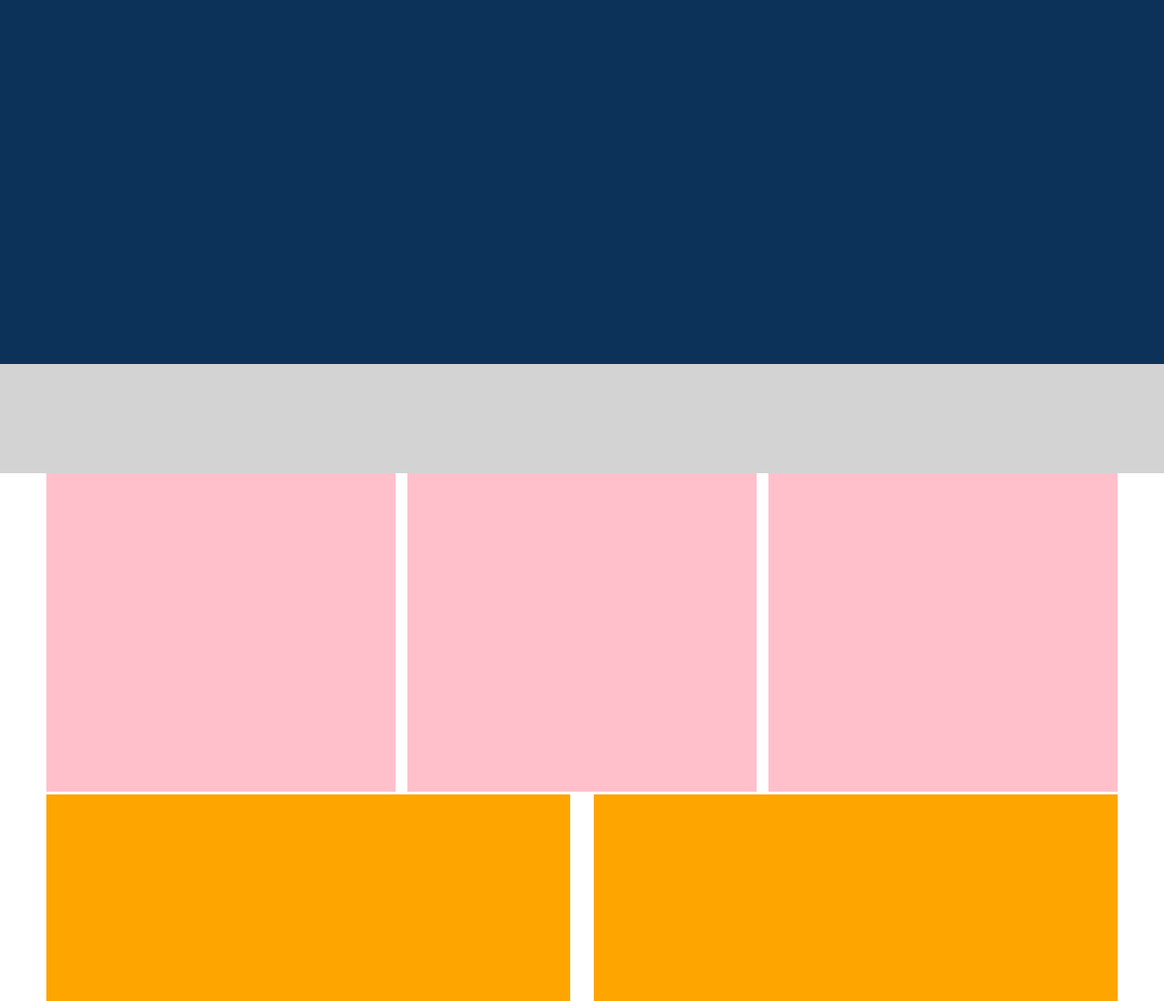
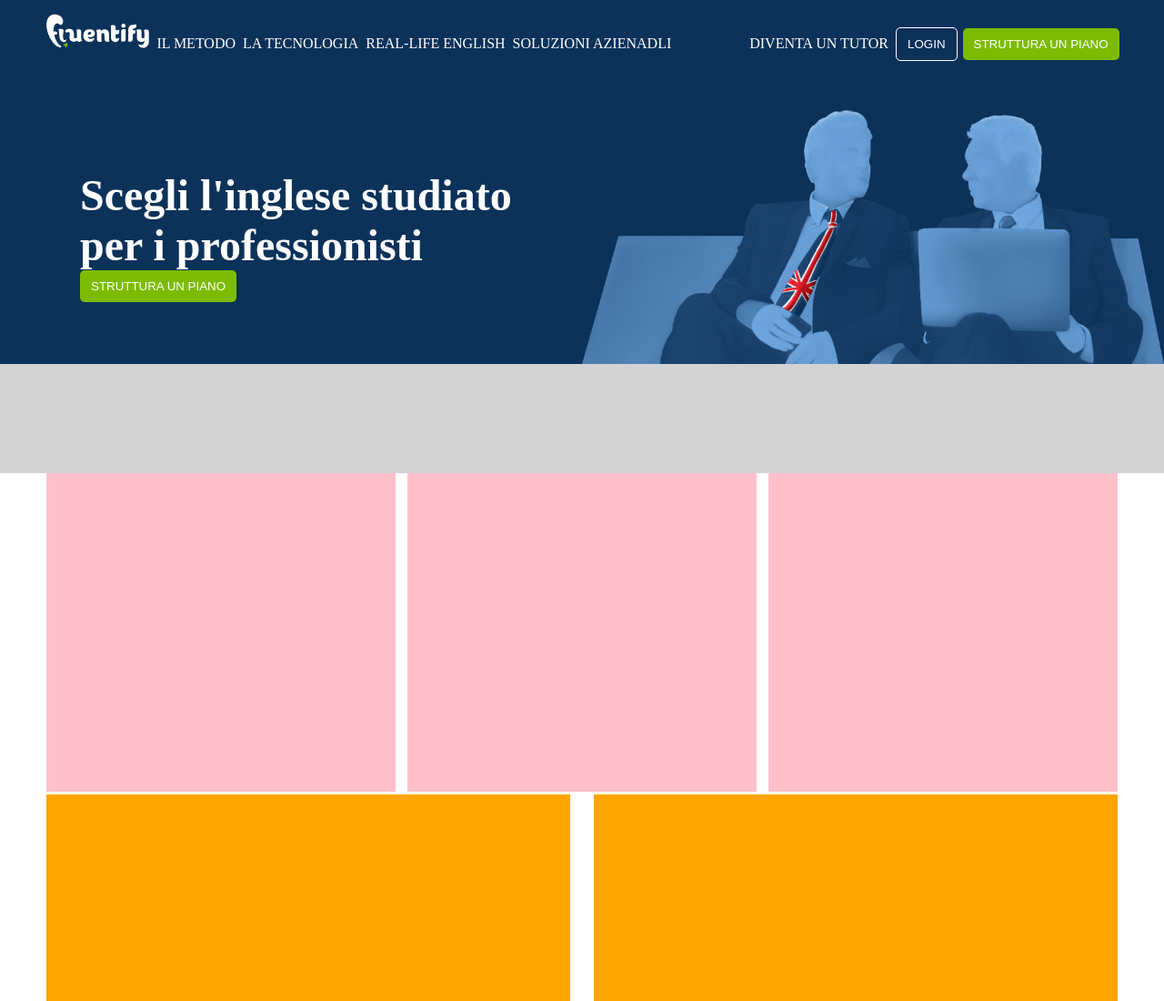
Before and after one commit to Stefanopa87/htmlcss-fluentify, a plain HTML site: page index.html in a window 1280 px wide. Shown: the top 1100 px of the page at 91% size. Drawn offline with Linux system fonts and the light colour scheme.

Commit message:
header done

```diff
--- a/css/master.css
+++ b/css/master.css
@@ -9,8 +9,73 @@
   header{
     height: 400px;
     background-color: #0C325A;
+    position: relative;
+    /* background-image: url("../img/background-header.png"); */
+    background-position: center;
     /* debug */
   }
+
+  #men{
+    position: absolute;
+    width: 50%;
+    height: 70%;
+    right: 0;
+    bottom: 0;
+  }
+
+  nav{
+    text-align: center;
+  }
+
+  ul li{
+    margin-top: 15px;
+    margin-left: 2px;
+    display: inline-block;
+  }
+
+  a{
+    text-decoration: none;
+    color: #fff;
+    padding-right: 2px;
+  }
+
+  .space{
+    margin-left: 80px;
+  }
+
+  .but{
+    border: 1px solid #fff;
+    border-radius: 5px;
+    padding: 10px 12px;
+    cursor: pointer;
+  }
+
+  .login{
+    background-color: inherit;
+    color: #fff;
+
+  }
+
+  .piano{
+    background-color: #7CBB02;
+    color: white;
+    border: none;
+    /* IDEA: border none lo devo lasciare qui perche annulla il prcedente css su tutti e 2 i tasti del bordo */
+  }
+
+  .blocco-titolo{
+    padding-left: 88px;
+    padding-top: 120px;
+    margin-bottom: 20px;
+  }
+
+  .titolo{
+    color: #fff;
+    font-size: xxx-large;
+  }
+
+
+
 
 
   /* main */
--- a/index.html
+++ b/index.html
@@ -9,7 +9,29 @@
 
     <!-- header con nav e big titolo -->
     <header>
+      <img id="men" src="img/background-header.png" alt="business men">
+    <!-- menu -->
+      <div class="menu">
+        <nav>
+          <ul>
+            <li><a href="#"><img src="img/logo.svg" alt=""></a></li>
+            <li><a href="#">IL METODO</a></li>
+            <li><a href="#">LA TECNOLOGIA</a></li>
+            <li><a href="#">REAL-LIFE ENGLISH</a></li>
+            <li><a href="#">SOLUZIONI AZIENADLI</a></li>
+            <!-- space -->
+            <li class="space"><a href="#">DIVENTA UN TUTOR</a></li>
+            <li><button class="but login" type="button" name="button">LOGIN</button></li>
+            <li><button class="but piano" type="button" name="button">STRUTTURA UN PIANO</button></li>
+          </ul>
+        </nav>
+      </div>
 
+      <!-- titolo -->
+      <div class="blocco-titolo">
+        <h1 class="titolo">Scegli l'inglese studiato <br> per i professionisti </h1>
+        <button class="but piano" type="button" name="button">STRUTTURA UN PIANO</button>
+      </div>
     </header>
 
     <!-- intestazione e macroaree -->
```
